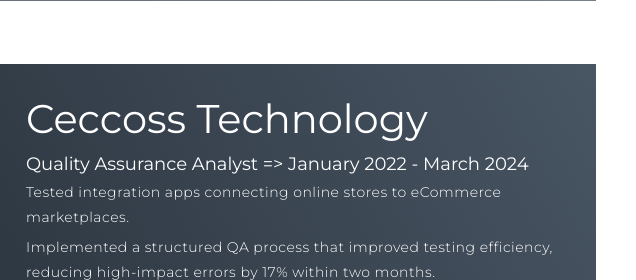
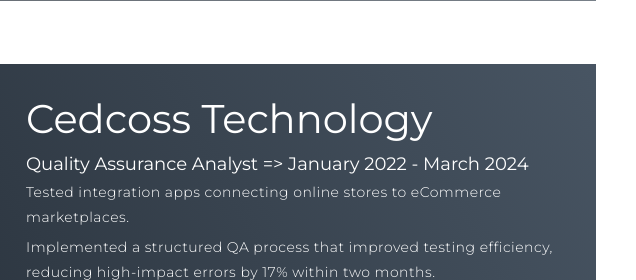
Before and after one commit to Nihal1610/CVNIhal, a plain HTML site: page index.html in a window 1280 px wide. Shown: the part 3083-3363 px from the top of the page, 644-1280 px from the left. Drawn offline with Linux system fonts and the light colour scheme.

Commit message:
Update index.html

```diff
--- a/index.html
+++ b/index.html
@@ -223,7 +223,7 @@
 
         <div class="project-item">
           <div class="project-info">
-            <h1>Ceccoss Technology </h1>
+            <h1>Cedcoss Technology </h1>
             <h2 class="projectsLink">Quality Assurance Analyst => January 2022 - March 2024</h2>
             <!-- <p>This project is a Rest API based on vehicle showroom. Following is the list of URL for designated operations or methods:</p> -->
             <p>Tested integration apps connecting online stores to eCommerce marketplaces.</p>
```
